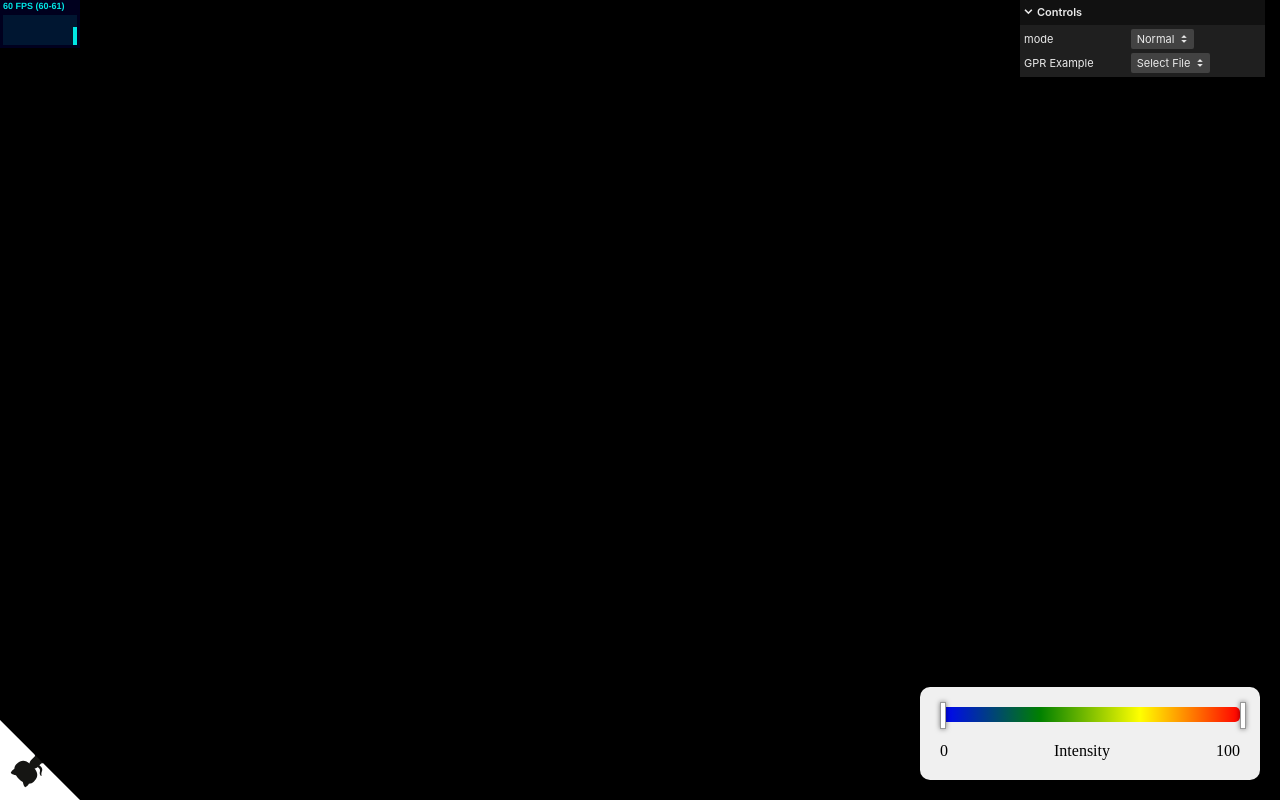
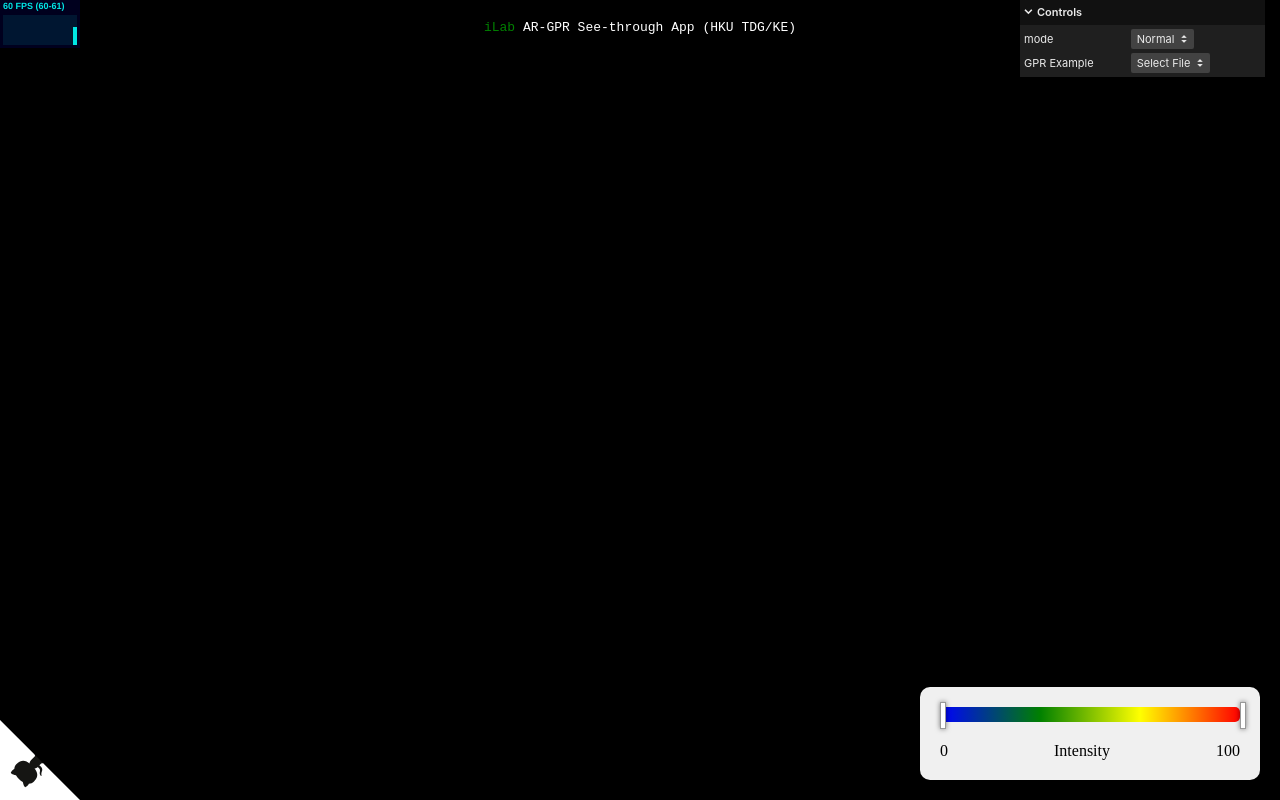
Before and after one commit to chunibyo-wly/VoxelAdjust, a website built with webpack: page public/index.html in a window 1280 px wide. Built offline with nearby package versions, Linux system fonts and the light colour scheme.

Commit message:
add information

```diff
--- a/public/index.html
+++ b/public/index.html
@@ -56,6 +56,29 @@
                 background-color: rgba(255, 255, 255, 0.7);
                 z-index: 100;
             }
+
+            /* Styling for the #info div and its contents */
+            #info {
+                position: absolute;
+                top: 20px; /* Adjust this value to control the distance from the top */
+                left: 50%;
+                transform: translateX(
+                    -50%
+                ); /* Center the content horizontally */
+                text-align: center;
+                color: white; /* Default text color inside the #info */
+                z-index: 100; /* Make sure the #info is always on top */
+                font-family: Monospace;
+            }
+
+            #info a {
+                color: green; /* Link text color */
+                text-decoration: none; /* Remove underline from the link */
+            }
+
+            #info a:hover {
+                text-decoration: underline; /* Add underline on hover */
+            }
         </style>
         <style>
             .github-corner:hover .octo-arm {
@@ -87,6 +110,16 @@
         </style>
     </head>
     <body style="margin: 0px; overflow: hidden">
+        <div id="info">
+            <a
+                href="https://ilab.hku.hk/"
+                target="_blank"
+                rel="noopener noreferrer"
+                >iLab</a
+            >
+            AR-GPR See-through App (HKU TDG/KE)
+        </div>
+
         <a
             href="https://github.com/chunibyo-wly/VoxelAdjust"
             class="github-corner"
```
